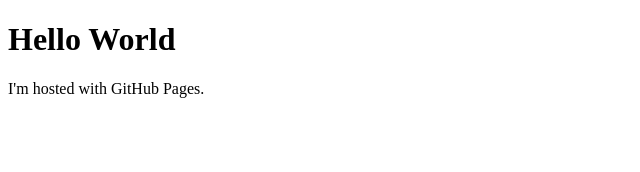
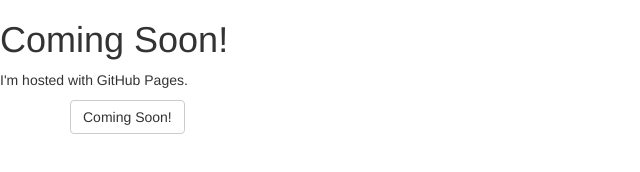
Before and after one commit to tiptapgo/tiptapgo.github.io, a plain HTML site: page index.html in a window 1280 px wide. Shown: the whole page, without its empty margins (0-640 px from the left). Drawn offline with nearby package versions, Linux system fonts and the light colour scheme.

Commit message:
Added Bootstrap + jQuery CDN links
Included a button to see if the integration works on GitHub pages.

```diff
--- a/index.html
+++ b/index.html
@@ -1,7 +1,16 @@
 <!DOCTYPE html>
 <html>
+	<head>
+		<link href="http://maxcdn.bootstrapcdn.com/bootstrap/3.3.2/css/bootstrap.min.css" rel="stylesheet">
+		<script src="http://code.jquery.com/jquery-1.11.2.min.js"></script>
+		<script src="http://code.jquery.com/jquery-migrate-1.2.1.min.js"></script>
+		<script src="http://maxcdn.bootstrapcdn.com/bootstrap/3.3.2/js/bootstrap.min.js"></script>
+	</head>
 <body>
-<h1>Hello World</h1>
-<p>I'm hosted with GitHub Pages.</p>
+	<h1>Coming Soon!</h1>
+	<p>I'm hosted with GitHub Pages.</p>
+	<div class="container">
+		<button class="btn btn-default" type="submit">Coming Soon!</button>
+	</div>
 </body>
 </html>
```
